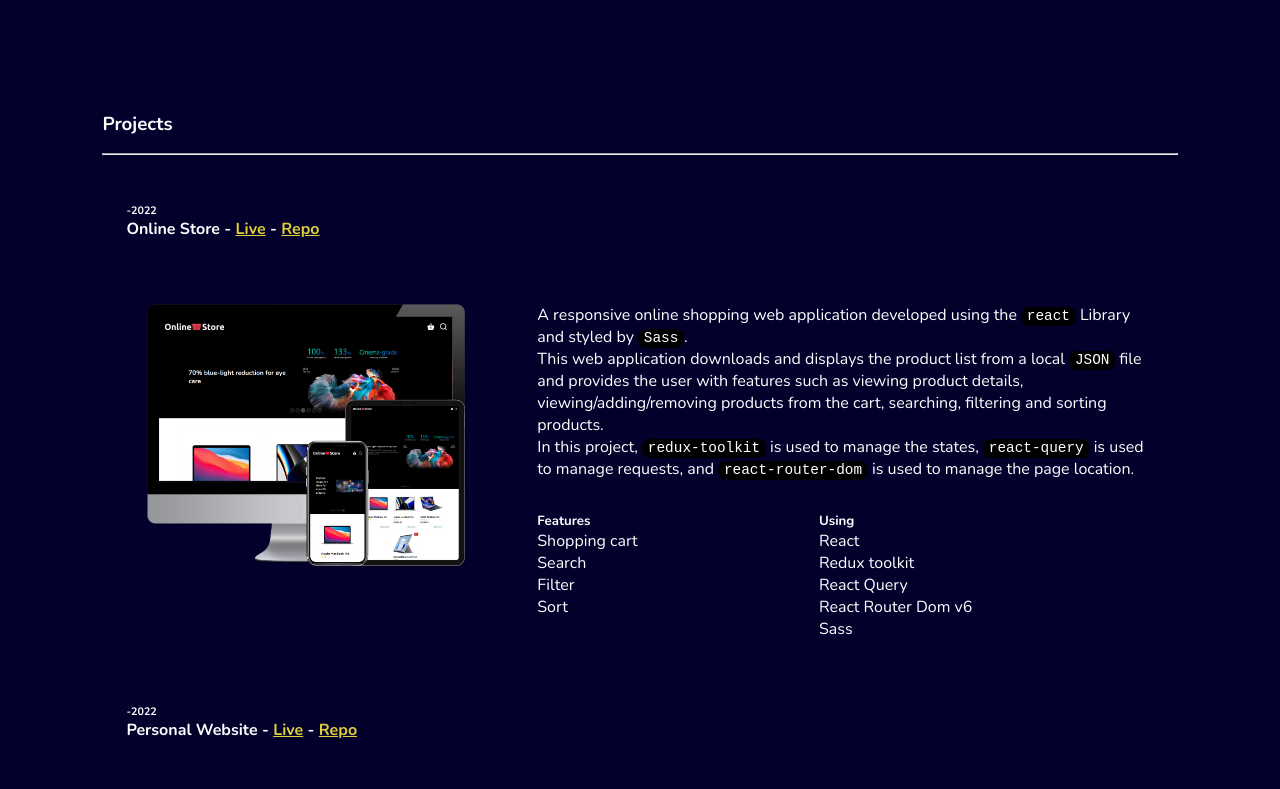
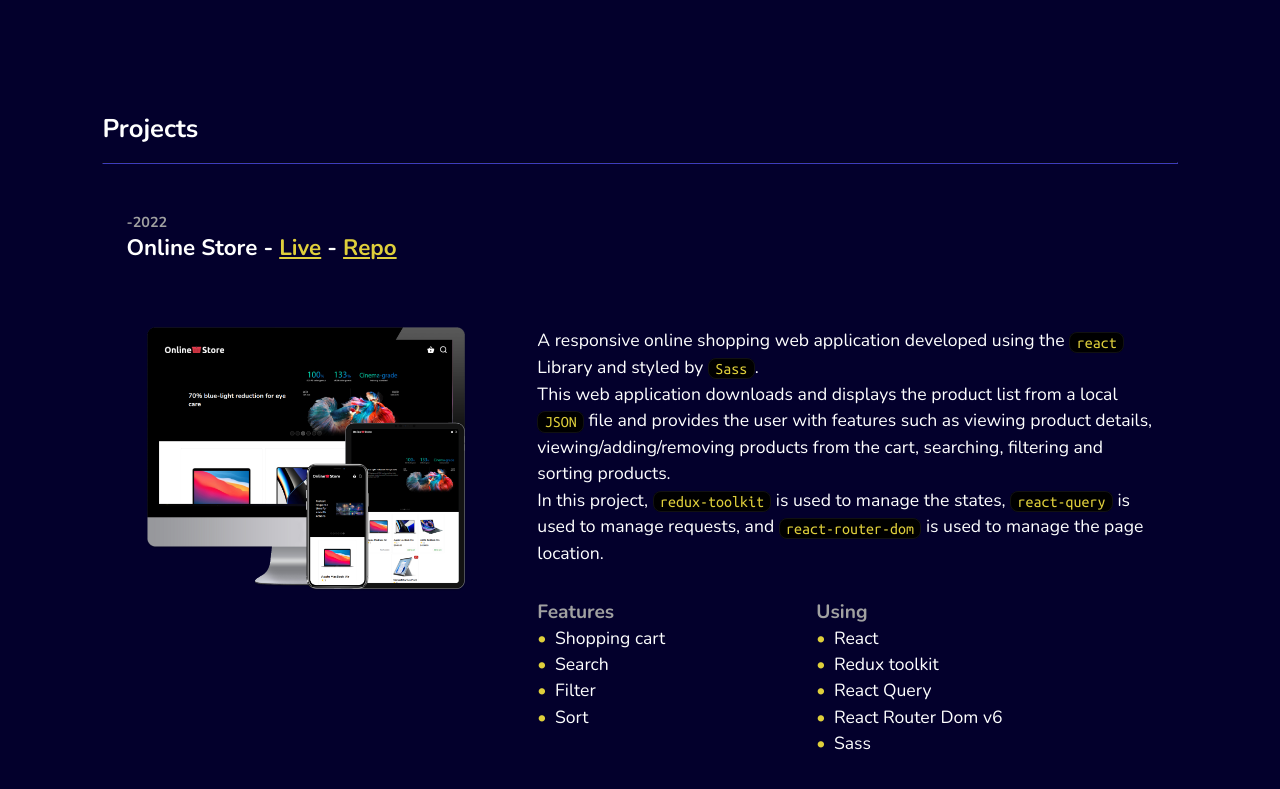
Before and after one commit to pouyadh/personal-website, a React (Create React App) app: page / in a window 1280 px wide. Shown: the part 691-1480 px from the top of the page. Built offline with nearby package versions, Linux system fonts and the light colour scheme.

Commit message:
update styles

```diff
--- a/src/index.scss
+++ b/src/index.scss
@@ -11,27 +11,27 @@
   --color-input-bg: #151238;
   --color-input-placeholder: #555;
   --color-footer-bg: #161616;
-
-  --font-primary: "Nunito", "Tahoma", sans-serif;
-  --font-secondary: "Ubuntu", sans-serif;
-  --font-mono: "Ubuntu Mono", "Courier New", Courier, monospace;
+  --color-error: rgb(230, 157, 157);
+  --color-error-icon: red;
+  --body-max-width: 1600px;
+  --navbar-bg: linear-gradient(180deg, #03002c, 70%, #03002c00);
 }
-
+* {
+  margin: 0;
+  padding: 0;
+  box-sizing: border-box;
+}
 html {
   font-family: var(--font-primary);
   font-size: 16px;
   overflow-x: hidden;
 }
 
-* {
-  margin: 0;
-  padding: 0;
-  box-sizing: border-box;
-}
-
 body {
   background-color: var(--color-body-bg);
   color: var(--color-white);
+  max-width: var(--body-max-width);
+  margin: 0 auto;
   overflow-x: hidden;
 }
 
@@ -54,16 +54,41 @@ body {
   }
 }
 
+input,
+textarea,
 button {
-  padding: 0.9em 1em;
+  padding: 0.6em 1em;
+  border-radius: 8px;
+  border: none;
+  outline: none;
+  margin-bottom: 0.7em;
+}
+
+input,
+textarea {
+  background-color: var(--color-input-bg);
+  color: var(--color-white);
+  font-family: var(--font-primary);
+  &::placeholder {
+    color: var(--color-input-placeholder);
+  }
+}
+
+textarea {
+  height: 8em;
+  resize: vertical;
+  min-height: 4.5em;
+  max-height: 16em;
+  &::-webkit-scrollbar-corner {
+    background-color: transparent;
+  }
+}
+button {
   background-color: var(--color-primary);
   color: var(--color-white);
-  border: none;
-  outline: none;
-  border-radius: 8px;
+  font-family: var(--font-primary);
   cursor: pointer;
-  font-family: var(--font-primary);
-  transition: background-color 0.2s ease;
+  transition: background-color 0.3s ease;
   &:hover {
     background-color: var(--color-primary-light);
   }
@@ -71,19 +96,18 @@ button {
     background-color: var(--color-primary-dark);
   }
   &:disabled {
-    background-color: #333 !important;
+    background-color: #333;
   }
 }
 
 ul {
   list-style: none;
   li::before {
-    content: "\2022"; /* Add content: \2022 is the CSS Code/unicode for a bullet */
-    color: var(--color-secondary); /* Change the color */
-    font-weight: bold; /* If you want it to be bold */
-    display: none; /* Needed to add space between the bullet and the text */
-    width: 1em; /* Also needed for space (tweak if needed) */
-    //margin-left: -1em; /* Also needed for space (tweak if needed) */
+    content: "\2022"; /* \2022 is the CSS Code/unicode for a bullet */
+    color: var(--color-secondary);
+    font-weight: bold;
+    display: inline-block;
+    width: 1em;
   }
 }
 
@@ -113,9 +137,13 @@ span.spinner {
 }
 
 code {
+  color: var(--color-secondary);
   background-color: var(--color-black);
+  font-family: var(--font-mono);
+  border: 1px solid #fff1;
   border-radius: 8px;
-  font-size: 0.9em;
+  font-size: 1rem;
+  vertical-align: middle;
   padding: 0.1em 0.4em;
   unicode-bidi: isolate;
 }
@@ -124,8 +152,74 @@ a {
   color: var(--color-secondary);
 }
 
+hr {
+  border-color: var(--color-line);
+}
+
+.error {
+  color: var(--color-error);
+}
+
 html[dir="rtl"] {
   li::after {
     content: "\200E"; // right to left mark
   }
 }
+
+h1,
+h2 {
+  font-family: var(--font-secondary);
+}
+
+h1 {
+  font-size: 2.1rem;
+}
+h2 {
+  font-size: 1.8rem;
+}
+h3 {
+  font-size: 1.6rem;
+}
+h4 {
+  font-size: 1.4rem;
+}
+h5 {
+  font-size: 1.2rem;
+  color: var(--color-grey);
+}
+h6 {
+  font-size: 0.9rem;
+  color: var(--color-grey);
+}
+
+p,
+ul {
+  font-size: 1.1rem;
+  line-height: 1.5;
+}
+label {
+  font-size: 1.2rem;
+}
+
+input,
+textarea,
+button {
+  font-size: 1.1rem;
+}
+
+small {
+  font-size: 0.8rem;
+}
+
+.container {
+  width: 100%;
+  max-width: var(--body-max-width);
+  margin: 0 auto;
+}
+
+code {
+  white-space: nowrap;
+}
+p {
+  overflow-wrap: break-word;
+}
```
